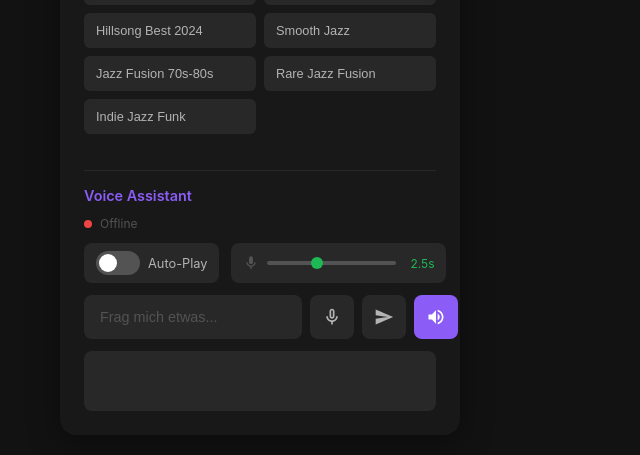
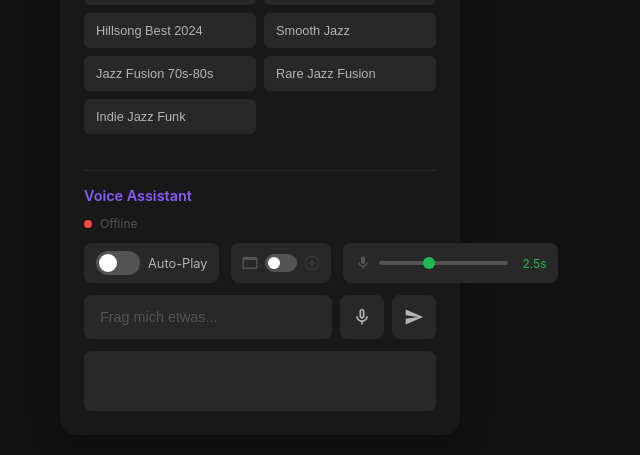
Before and after one commit to doobidoo/ghome-web, a Flask app: page / in a window 1280 px wide. Shown: the part 938-1393 px from the top of the page, without its empty margins (380-1020 px from the left). Run offline with Flask 3, Linux system fonts and the light colour scheme; parts of the project's set-up code (start-up, migrations or seed data) failed here and were passed over.

Commit message:
Add browser audio playback option for faster TTS response
- Add /api/assistant/chat/browser endpoint for direct browser playback
- Add output target toggle (Browser vs Google Home)
- Browser playback skips casting roundtrip for instant audio
- Toggle state persists in localStorage
- Remove dedicated Google Home button (use toggle instead)

🤖 Generated with [Claude Code](https://claude.com/claude-code)

Co-Authored-By: Claude Opus 4.5 <noreply@anthropic.com>

```diff
--- a/app.py
+++ b/app.py
@@ -417,5 +417,38 @@ def assistant_chat_text():
     except Exception as e:
         return jsonify({"success": False, "error": str(e)}), 500
 
+@app.route('/api/assistant/chat/browser', methods=['POST'])
+def assistant_chat_browser():
+    """
+    Chat with audio response for browser playback.
+    Returns audio URL without casting to Google Home.
+    """
+    data = request.get_json() or {}
+    text = data.get('text', '')
+
+    if not text:
+        return jsonify({"success": False, "error": "No text provided"}), 400
+
+    try:
+        # Get LLM response from Groq
+        response_text = get_groq_response(text)
+
+        # Generate TTS audio
+        filename, filepath = text_to_speech(response_text)
+
+        # Return audio URL for browser playback
+        audio_url = f"/audio/{filename}"
+
+        return jsonify({
+            "success": True,
+            "input": text,
+            "response": response_text,
+            "audio_url": audio_url,
+            "message": response_text
+        })
+
+    except Exception as e:
+        return jsonify({"success": False, "error": str(e)}), 500
+
 if __name__ == '__main__':
     app.run(host='0.0.0.0', port=5000, debug=True)
--- a/static/style.css
+++ b/static/style.css
@@ -455,6 +455,34 @@ header h1 {
     text-align: right;
 }
 
+/* Output Target Toggle */
+.output-toggle {
+    gap: 6px !important;
+    padding: 8px 10px !important;
+}
+
+.output-toggle .setting-icon {
+    width: 18px;
+    height: 18px;
+    transition: opacity 0.2s;
+}
+
+.toggle-switch.small {
+    width: 32px;
+    height: 18px;
+}
+
+.toggle-switch.small .toggle-slider:before {
+    height: 12px;
+    width: 12px;
+    left: 3px;
+    bottom: 3px;
+}
+
+.toggle-switch.small input:checked + .toggle-slider:before {
+    transform: translateX(14px);
+}
+
 .silence-setting input[type="range"] {
     flex: 1;
     -webkit-appearance: none;
--- a/templates/index.html
+++ b/templates/index.html
@@ -118,6 +118,21 @@
                         <span class="setting-label">Auto-Play</span>
                     </div>
 
+                    <!-- Output Target Toggle -->
+                    <div class="setting-item output-toggle">
+                        <svg viewBox="0 0 24 24" fill="currentColor" class="setting-icon" id="outputIconBrowser" title="Browser">
+                            <path d="M20 4H4c-1.1 0-2 .9-2 2v12c0 1.1.9 2 2 2h16c1.1 0 2-.9 2-2V6c0-1.1-.9-2-2-2zm0 14H4V8h16v10z"/>
+                        </svg>
+                        <label class="toggle-switch small">
+                            <input type="checkbox" id="outputTargetToggle">
+                            <span class="toggle-slider"></span>
+                        </label>
+                        <svg viewBox="0 0 24 24" fill="currentColor" class="setting-icon" id="outputIconGHome" title="Google Home">
+                            <path d="M12 2C6.48 2 2 6.48 2 12s4.48 10 10 10 10-4.48 10-10S17.52 2 12 2zm0 18c-4.41 0-8-3.59-8-8s3.59-8 8-8 8 3.59 8 8-3.59 8-8 8zm-1-13h2v6h-2zm0 8h2v2h-2z"/>
+                            <circle cx="12" cy="12" r="3"/>
+                        </svg>
+                    </div>
+
                     <!-- Silence Duration -->
                     <div class="setting-item silence-setting">
                         <svg viewBox="0 0 24 24" fill="currentColor" class="setting-icon">
@@ -146,11 +161,6 @@
                                 <path d="M2.01 21L23 12 2.01 3 2 10l15 2-15 2z"/>
                             </svg>
                         </button>
-                        <button id="btnAssistantSpeak" class="assistant-btn speak-btn" title="Auf Google Home abspielen">
-                            <svg viewBox="0 0 24 24" fill="currentColor">
-                                <path d="M3 9v6h4l5 5V4L7 9H3zm13.5 3c0-1.77-1.02-3.29-2.5-4.03v8.05c1.48-.73 2.5-2.25 2.5-4.02zM14 3.23v2.06c2.89.86 5 3.54 5 6.71s-2.11 5.85-5 6.71v2.06c4.01-.91 7-4.49 7-8.77s-2.99-7.86-7-8.77z"/>
-                            </svg>
-                        </button>
                     </div>
                     <div class="chat-response" id="chatResponse">
                         <!-- Response will appear here -->
@@ -160,6 +170,9 @@
         </div>
     </div>
 
+    <!-- Hidden audio player for browser playback -->
+    <audio id="browserAudio" style="display:none"></audio>
+
     <script src="/static/app.js"></script>
 </body>
 </html>
```
Also changed, not shown: static/app.js (+63 -23 lines).
